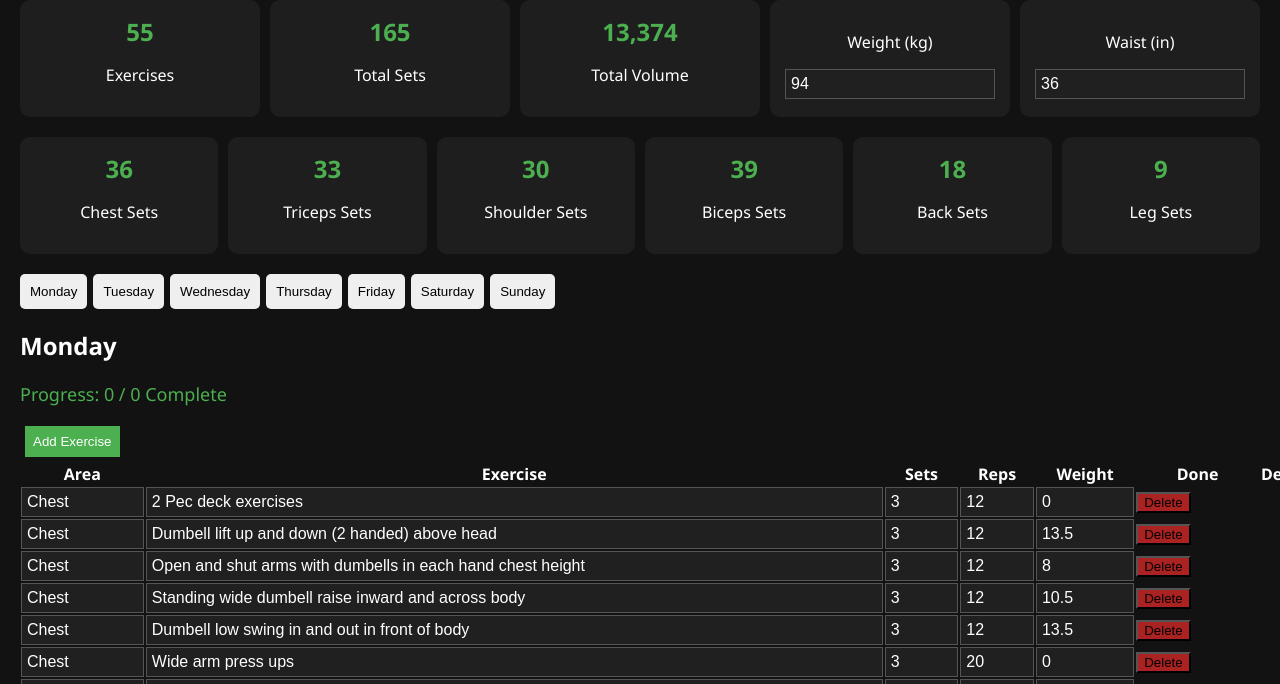
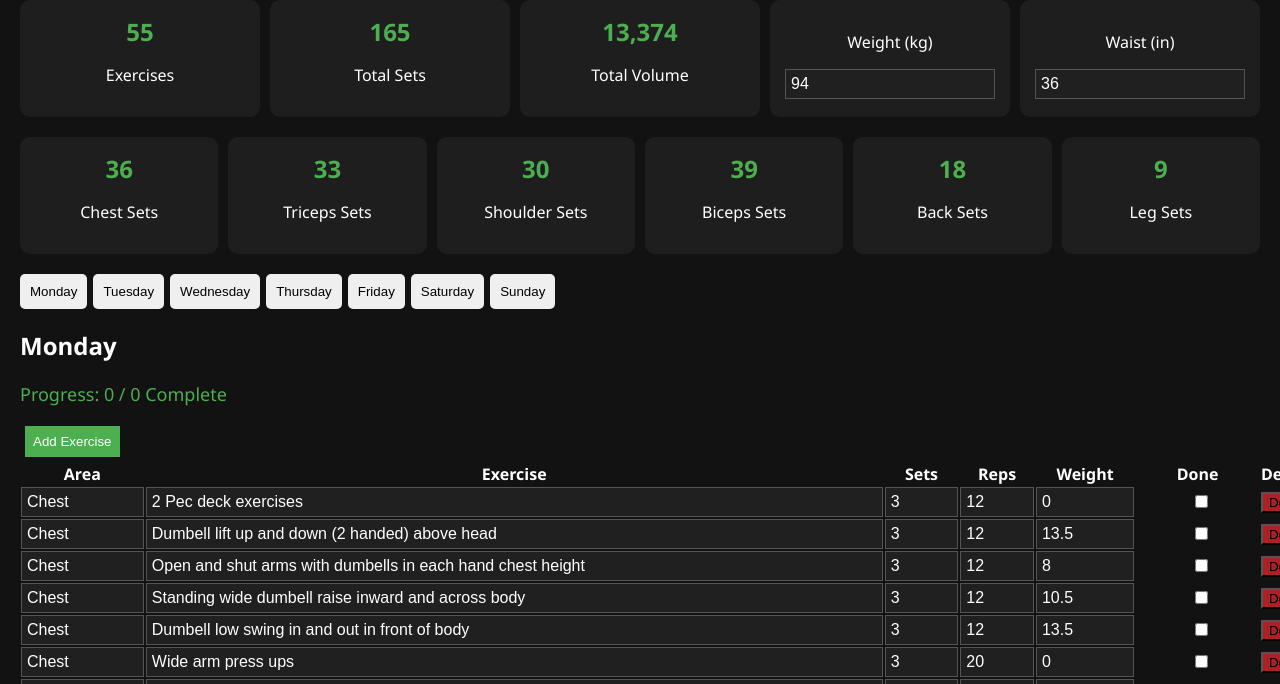
Before and after one commit to mitchpj75/workout-tracker, a plain HTML site: page index-v3.html in a window 1280 px wide. Shown: the part 106-790 px from the top of the page. Drawn offline with Linux system fonts and the light colour scheme.

Commit message:
Add checkbox column

```diff
--- a/index-v3.html
+++ b/index-v3.html
@@ -455,6 +455,18 @@ tr.appendChild(td);
 
 });
 
+const doneCell =
+document.createElement("td");
+
+const checkbox =
+document.createElement("input");
+
+checkbox.type = "checkbox";
+
+doneCell.appendChild(checkbox);
+
+tr.appendChild(doneCell);
+
 const deleteCell =
 document.createElement("td");
 
```
